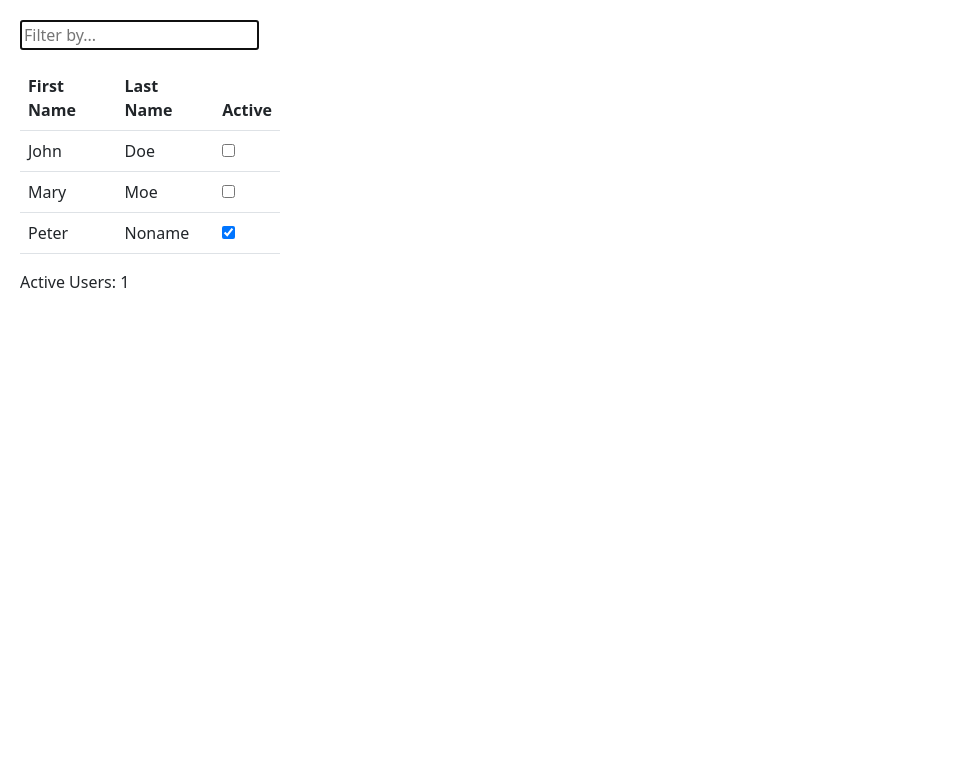
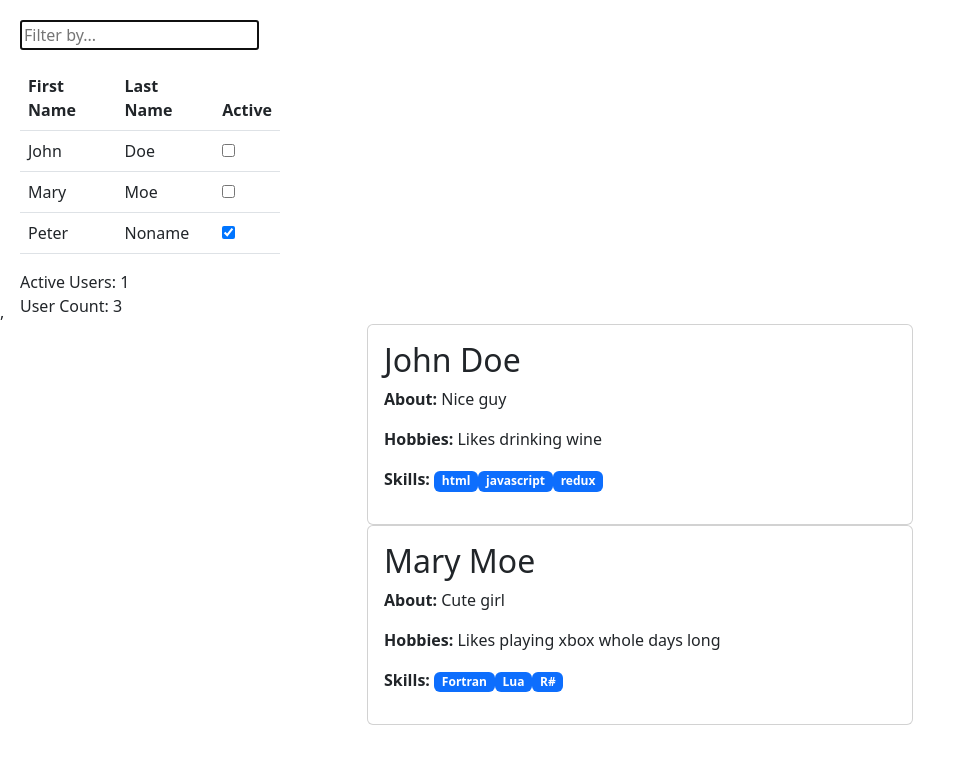
Before and after one commit to nevmaks/practice05, a React (Create React App) app: page / in a window 1280 px wide. Shown: the top 764 px of the page, without its empty margins (0-975 px from the left). Built offline with nearby package versions, Linux system fonts and the light colour scheme.

Commit message:
Added UserDetails

```diff
--- a/package.json
+++ b/package.json
@@ -9,6 +9,7 @@
     "bootstrap": "^5.2.3",
     "prop-types": "^15.8.1",
     "react": "^18.2.0",
+    "react-bootstrap": "^2.7.2",
     "react-dom": "^18.2.0",
     "react-scripts": "^5.0.1",
     "web-vitals": "^2.1.4"
--- a/src/App.js
+++ b/src/App.js
@@ -1,13 +1,19 @@
 import './App.css';
+import React from "react";
 
-import {SummaryActive} from "./summaries";
 import GridComponent from "./grid";
+import UserDetails from "./user-details";
+import {SummaryActive, SummaryUsers} from "./summaries";
 
 function App() {
     return (
-        <GridComponent>
-            <SummaryActive />
-        </GridComponent>
+        <React.Fragment>
+            <GridComponent>
+                <SummaryActive />
+                <SummaryUsers />
+            </GridComponent>,
+            <UserDetails />
+        </React.Fragment>
     );
 }
 
--- a/src/grid.js
+++ b/src/grid.js
@@ -42,7 +42,7 @@ export default function GridComponent({children}) {
 
     function toggleActive(index) {
         dataSource[index] = { ...dataSource[index], active: !dataSource[index].active };
-        setRecords([...dataSource]);
+        setRecords([...records]);
     }
 
     const toggle = useCallback(toggleActive, []);
@@ -77,7 +77,8 @@ export default function GridComponent({children}) {
                 {recordsGrid}
                 </tbody>
             </table>
-            <div>{ children && cloneElement( children, { records: records })}</div>
+            <div>{ children[0] && cloneElement( children[0], { records: records })}</div>
+            <div>{ children[1] && cloneElement( children[1], { records: records })}</div>
         </div>
     );
 }
--- /dev/null
+++ b/src/user-details.js
@@ -0,0 +1,54 @@
+import React, {useState} from "react";
+import {Badge, Card, Col, Container, Row,} from "react-bootstrap";
+
+const detailsRecords = [{
+    id: 1,
+    name: "John Doe",
+    about: "Nice guy",
+    hobby: "Likes drinking wine",
+    skills: ["html", "javascript", "redux"]
+},{
+    id: 2,
+    name: "Mary Moe",
+    about: "Cute girl",
+    hobby: "Likes playing xbox whole days long",
+    skills: ["Fortran", "Lua", "R#"]
+}];
+
+
+function UserDetail({user}) {
+    return (
+        <Container>
+            <Row>
+                <Col md={{span:"8", offset:"2"}} lg={{span:"6", offset:"3"}}>
+                    <Card>
+                        <Card.Body>
+                            <Col sm={"12"}>
+                                <Col xs={"12"} sm={"8"}>
+                                    <h2>{user.name}</h2>
+                                    <p><strong>About: </strong>{user.about}</p>
+                                    <p><strong>Hobbies: </strong>{user.hobby}</p>
+                                    <p><strong>Skills: </strong>
+                                        {user.skills.map((s, i) => (
+                                            <Badge key={i}>{s}</Badge>
+                                        ))}
+                                    </p>
+                                </Col>
+                            </Col>
+                        </Card.Body>
+                    </Card>
+                </Col>
+            </Row>
+        </Container>
+    );
+}
+
+export default function UserDetails() {
+    const[details, setDetails] = useState(detailsRecords);
+
+    return (
+        <div>
+            {details.map((user, index) => <UserDetail key={index} user={user}/>)}
+        </div>
+    );
+}
```
Also changed, not shown: 1 other file (tests, documents, lock files or other folders).
